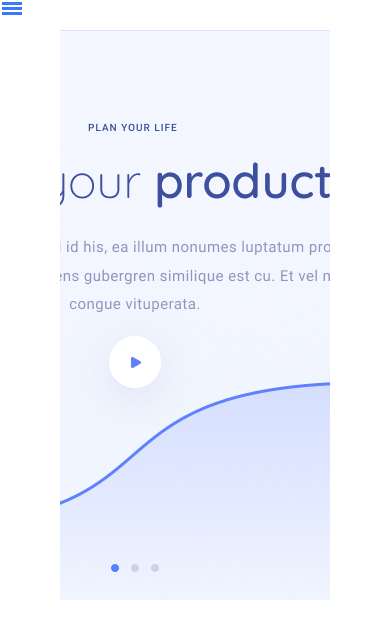
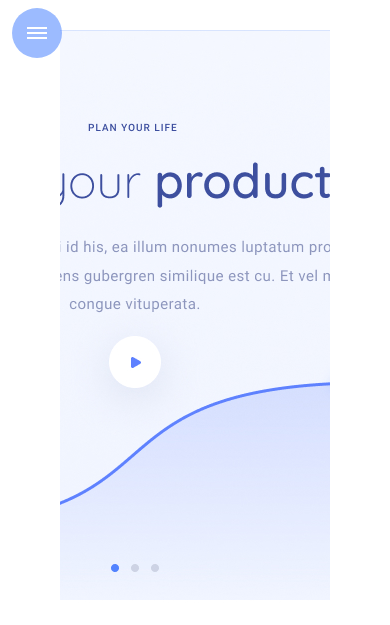
Before and after one commit to peachferris/clean, a plain HTML site: page index.html in a window 390 px wide. Shown: the top 625 px of the page. Drawn offline with nearby package versions, Linux system fonts and the light colour scheme.

Commit message:
Add files via upload

```diff
--- a/clean/css/main.css
+++ b/clean/css/main.css
@@ -627,16 +627,25 @@ form {
 		display: none;
 		transition: all 0.3s ease;
 	}
-
+	.button__item {
+		width: 50px;
+		height: 50px;
+		background-color: #3a79ff;
+        opacity: 0.5;
+		border-radius: 50%;
+		display: block;
+		position: relative;
+	}
 	.hamburger__span,
 	.hamburger__span::before,
 	.hamburger__span::after {
 		position: absolute;
 		top: 50%; margin-top: -1px;
 		left: 50%; margin-left: -10px;
+        margin-bottom: 1px;
 		width: 20px;
-		height: 3px;
-		background-color: #3a79ff;
+		height: 2px;
+		background-color: #fff;
         box-shadow:  #495274;
 	}
 	.hamburger__span::before,
@@ -667,7 +676,6 @@ form {
 		width: 100%;
 		height: 80%;
 		background-color: #3d4f9f;
-
 		display: block;
 		overflow: auto;
 	}
@@ -677,7 +685,7 @@ form {
 	}
 	.nav-item {
 		margin: 5px 0;
-		padding: 25px 50px;
+		padding: 25px 80px;
 	}
 	.nav-item__list{
 		font-size: 18px;
@@ -795,8 +803,8 @@ form {
         margin-left: 8%;
     }
     .copyright {
-        margin-left: 10%;
-        margin-top: 25%;
+        margin-top: 30%;
+        margin-bottom: 5%;
     }
     .slider-container__second .slick-arrow.slick-prev{
         background: none;
@@ -870,7 +878,7 @@ form {
         margin-left: 8%;
     }
     .copyright {
-        margin-top: 40%;
+        margin-top: 50%;
     }
 }
 
@@ -899,7 +907,7 @@ form {
     }
     .copyright {
         margin-left: 13%;
-	margin-top: 45%;
+        margin-top: 45%;
     }
 }
 
@@ -910,7 +918,7 @@ form {
     .statistic-block {
         width: 170px;
     }
-	.copyright {
-	margin-top: 35%;
+    .copyright {
+        margin-left: 13%;
     }
 }
--- a/css/main.css
+++ b/css/main.css
@@ -627,16 +627,25 @@ form {
 		display: none;
 		transition: all 0.3s ease;
 	}
-
+	.button__item {
+		width: 50px;
+		height: 50px;
+		background-color: #3a79ff;
+        opacity: 0.5;
+		border-radius: 50%;
+		display: block;
+		position: relative;
+	}
 	.hamburger__span,
 	.hamburger__span::before,
 	.hamburger__span::after {
 		position: absolute;
 		top: 50%; margin-top: -1px;
 		left: 50%; margin-left: -10px;
+        margin-bottom: 1px;
 		width: 20px;
-		height: 3px;
-		background-color: #3a79ff;
+		height: 2px;
+		background-color: #fff;
         box-shadow:  #495274;
 	}
 	.hamburger__span::before,
@@ -667,7 +676,6 @@ form {
 		width: 100%;
 		height: 80%;
 		background-color: #3d4f9f;
-
 		display: block;
 		overflow: auto;
 	}
@@ -677,7 +685,7 @@ form {
 	}
 	.nav-item {
 		margin: 5px 0;
-		padding: 25px 50px;
+		padding: 25px 80px;
 	}
 	.nav-item__list{
 		font-size: 18px;
@@ -795,8 +803,8 @@ form {
         margin-left: 8%;
     }
     .copyright {
-        margin-left: 10%;
-        margin-top: 25%;
+        margin-top: 30%;
+        margin-bottom: 5%;
     }
     .slider-container__second .slick-arrow.slick-prev{
         background: none;
@@ -870,7 +878,7 @@ form {
         margin-left: 8%;
     }
     .copyright {
-        margin-top: 40%;
+        margin-top: 50%;
     }
 }
 
@@ -899,7 +907,7 @@ form {
     }
     .copyright {
         margin-left: 13%;
-	margin-top: 5%;
+        margin-top: 45%;
     }
 }
 
@@ -910,7 +918,7 @@ form {
     .statistic-block {
         width: 170px;
     }
-	.copyright {
-        margin-top:3%;
+    .copyright {
+        margin-left: 13%;
     }
 }
```
